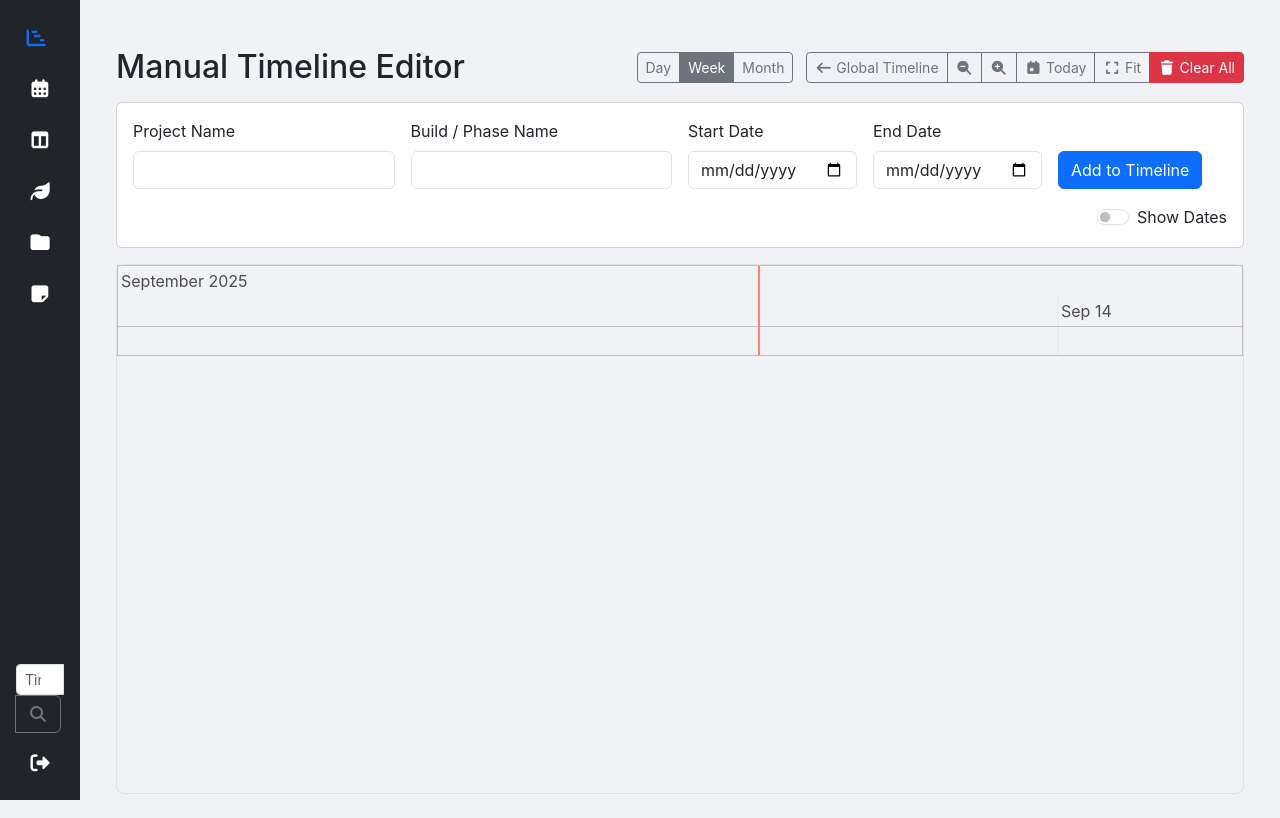
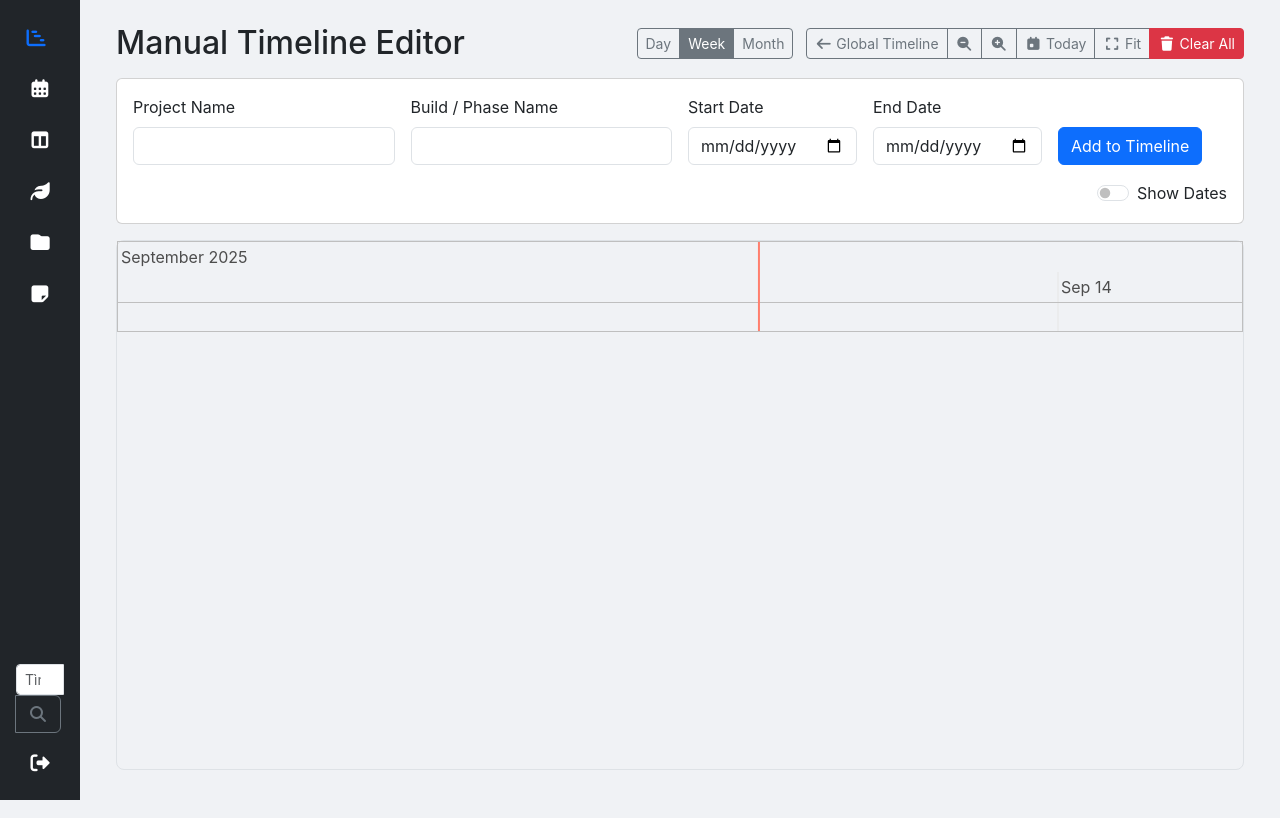
Before and after one commit to phuong21041995/congviec, a Flask app: page /manual_timeline in a window 1280 px wide. Run offline with Flask 3, Linux system fonts and the light colour scheme; the visitor is signed in with stand-in values (Sample User, id 1); some libraries are stand-ins or nearby versions.

Commit message:
Update manual_timeline.html

```diff
--- a/app/templates/manual_timeline.html
+++ b/app/templates/manual_timeline.html
@@ -109,7 +109,7 @@
 {% endblock %}
 
 {% block content %}
-<div class="container-fluid mt-4">
+<div class="container-fluid mt-0">
   <div class="d-flex justify-content-between align-items-center mb-3">
     <h2 class="m-0">Manual Timeline Editor</h2>
     <div>
```
